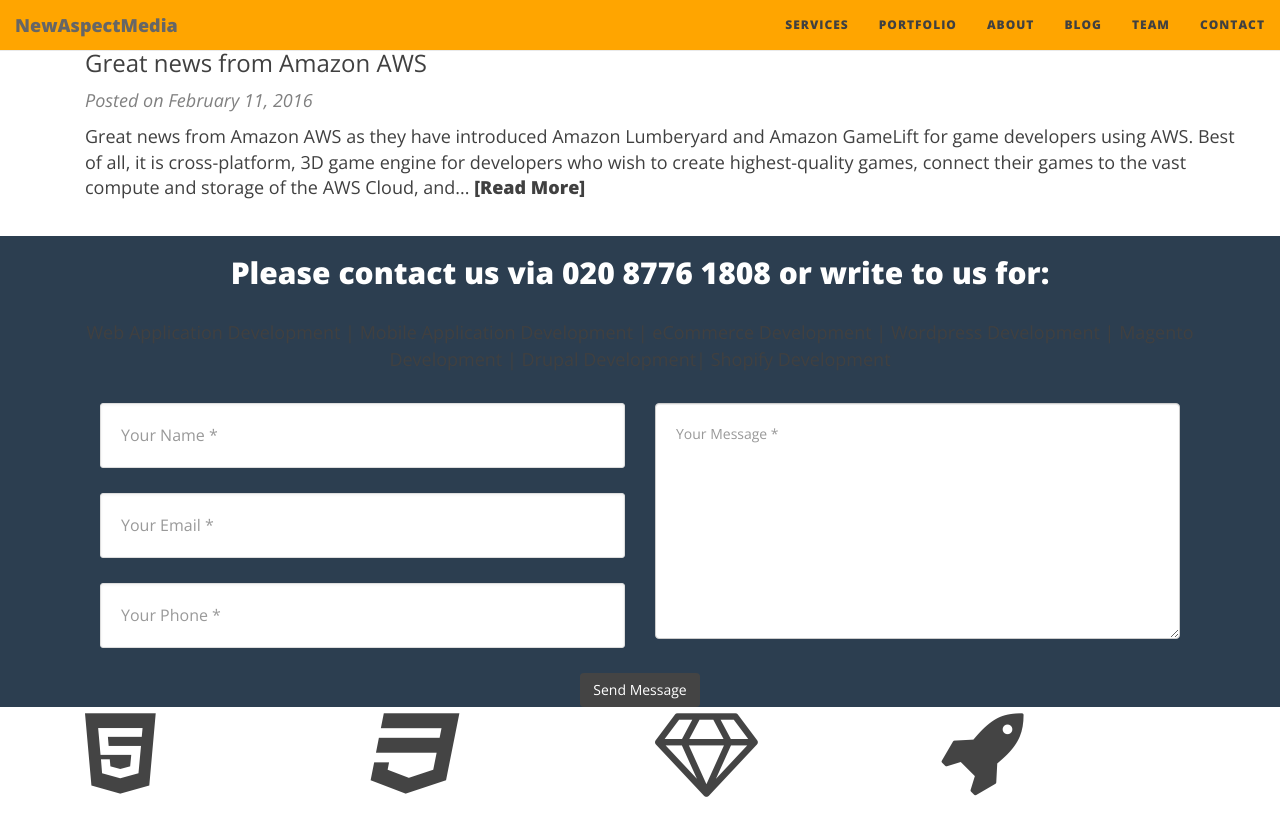
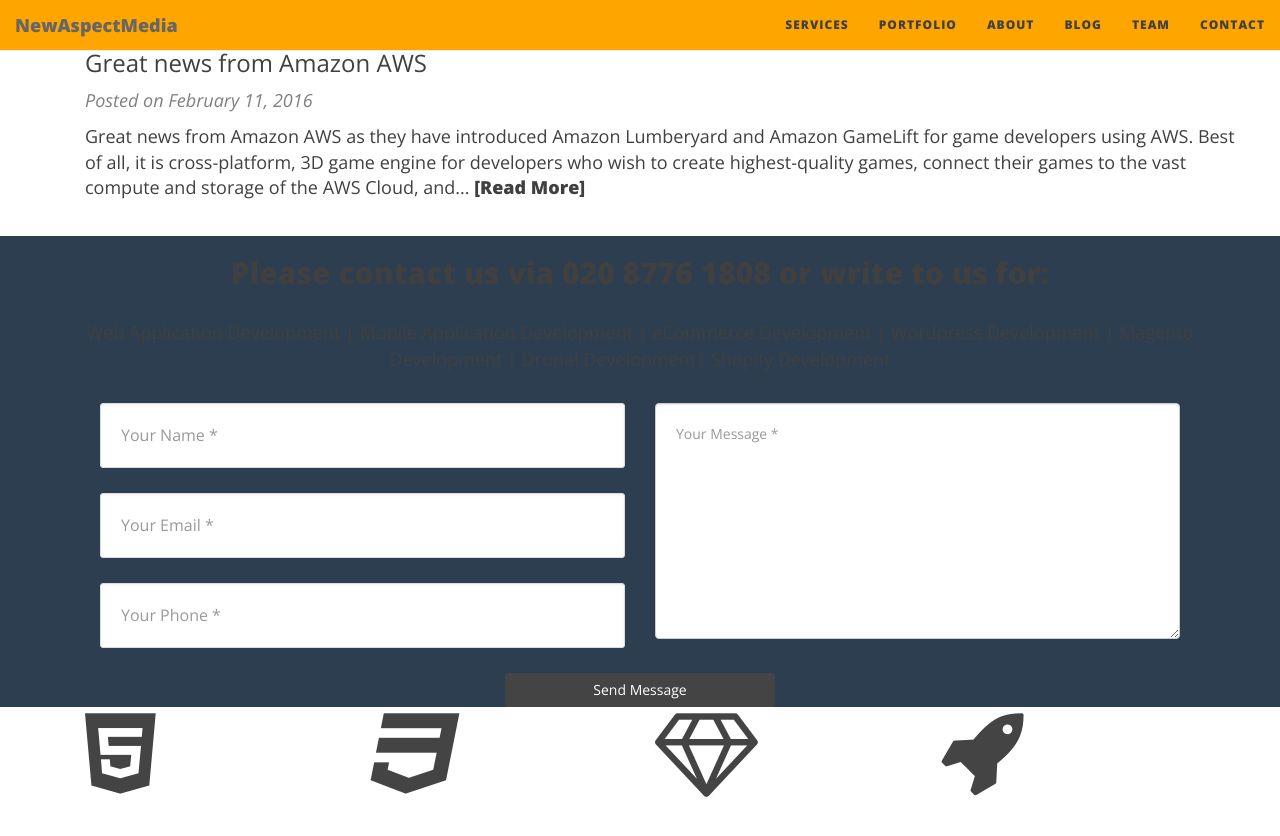
Before and after one commit to newmedia77/appxnam, a Jekyll site: the page built from index.html, in a window 1280 px wide and 900 px high, scrolled down 3348 px. Shown: the top 836 px of the window. Built offline with Jekyll 4.4.1, drawn with Linux system fonts in a browser that asks for light colours; nearby versions of some CDN libraries; the list of posts is cut into pages by our own code.

Commit message:
andreas
section

```diff
--- a/_includes/contact.html
+++ b/_includes/contact.html
@@ -1,10 +1,10 @@
 <!-- Contact Section -->
 
-    <section id="contact">
+    <section id="contact" class="contact-section contact-padding">
         <div class="container appx-footer">
-            <div class="row">
-                <div class="col-lg-12 text-center">
-                    <h2 class="section-heading">Please contact us via 020 8776 1808 or write to us for:</h2>
+                <div class="row">
+                    <div class="col-xs-12 text-center">
+                        <h2 class="section-title">Please contact us via 020 8776 1808 or write to us for:</h2>
                     <p class="sub-title">Web Application Development | Mobile Application Development | eCommerce Development | Wordpress Development | Magento Development | Drupal Development| Shopify Development</p>
                 </div>
             </div>
```
